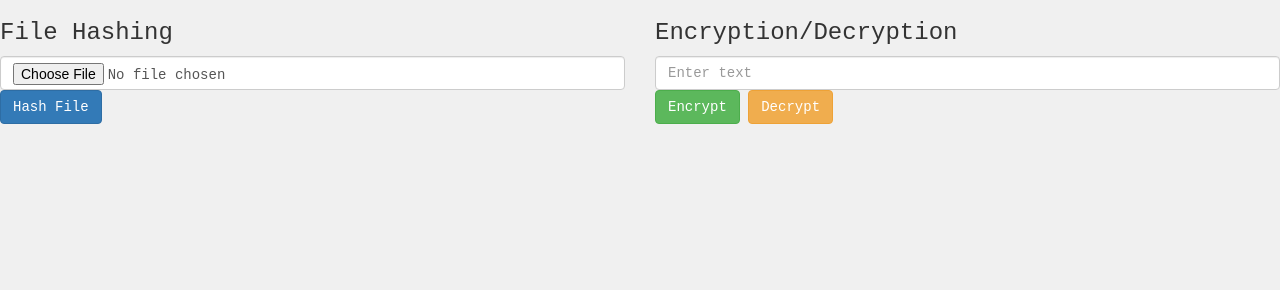
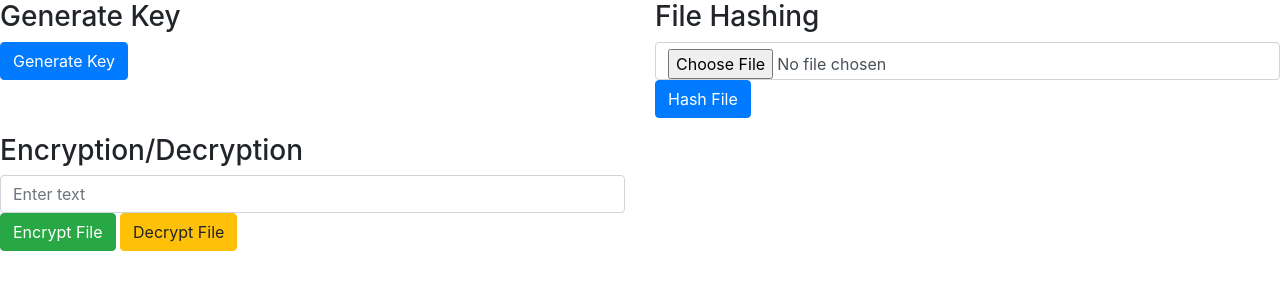
Before and after one commit to abhisekjha/Hashing-and-Encryption, a plain HTML site: page mainContent.html in a window 1280 px wide. Drawn offline with nearby package versions, Linux system fonts and the light colour scheme.

Commit message:
made some changes to the script and mainContent as the first initial step towards implementation

```diff
--- a/mainContent.html
+++ b/mainContent.html
@@ -3,10 +3,12 @@
 <head>
   <meta charset="UTF-8">
   <meta name="viewport" content="width=device-width, initial-scale=1.0">
-  <title>Steganography</title>
-  <link rel="stylesheet" href="https://maxcdn.bootstrapcdn.com/bootstrap/3.3.1/css/bootstrap.min.css">
-  <script src="https://cdnjs.cloudflare.com/ajax/libs/crypto-js/4.0.0/crypto-js.min.js"></script>
-  <style>
+  <title>Crypto Services</title>
+  <link rel="stylesheet" href="https://stackpath.bootstrapcdn.com/bootstrap/4.5.2/css/bootstrap.min.css">
+  <script src="https://www.gstatic.com/firebasejs/8.2.0/firebase-app.js"></script>
+  <script src="https://www.gstatic.com/firebasejs/8.2.0/firebase-auth.js"></script>
+  <script src="script.js"></script>
+  <!-- <style>
     body {
       background-color: #f0f0f0;
       font-family: 'Courier New', Courier, monospace;
@@ -14,11 +16,16 @@
     canvas {
       max-width: 100%;
     }
-  </style>
+  </style> -->
 
 </head>
 <body>
   <div class="row">
+    <div class = "col-md-6">
+      <h3>Generate Key</h3>
+      <button onclick="generateKey()" class="btn btn-primary">Generate Key</button>
+      <p id="keyOutput"></p>
+    </div>
     <div class="col-md-6">
         <h3>File Hashing</h3>
         <input type="file" id="fileInput" class="form-control">
@@ -28,8 +35,8 @@
     <div class="col-md-6">
         <h3>Encryption/Decryption</h3>
         <input type="text" id="cryptoInput" placeholder="Enter text" class="form-control">
-        <button onclick="encryptText()" class="btn btn-success">Encrypt</button>
-        <button onclick="decryptText()" class="btn btn-warning">Decrypt</button>
+        <button onclick="encryptText()" class="btn btn-success">Encrypt File</button>
+        <button onclick="decryptText()" class="btn btn-warning">Decrypt File</button>
         <p id="cryptoOutput"></p>
     </div>
 </div>
--- a/script.js
+++ b/script.js
@@ -11,6 +11,15 @@ function hashFile() {
         alert("Please select a file first!");
     }
 }
+// Cryptographic Functions
+function generateKey() {
+
+    console.log("Generate key placeholder function");  // Placeholder
+  }
+
+  function hashFile() {
+    console.log("Hash file placeholder function");  // Placeholder
+  }
 
 function encryptText() {
     const input = document.getElementById('cryptoInput').value;
```
Also changed, not shown: index.html (+1 -1 lines).
